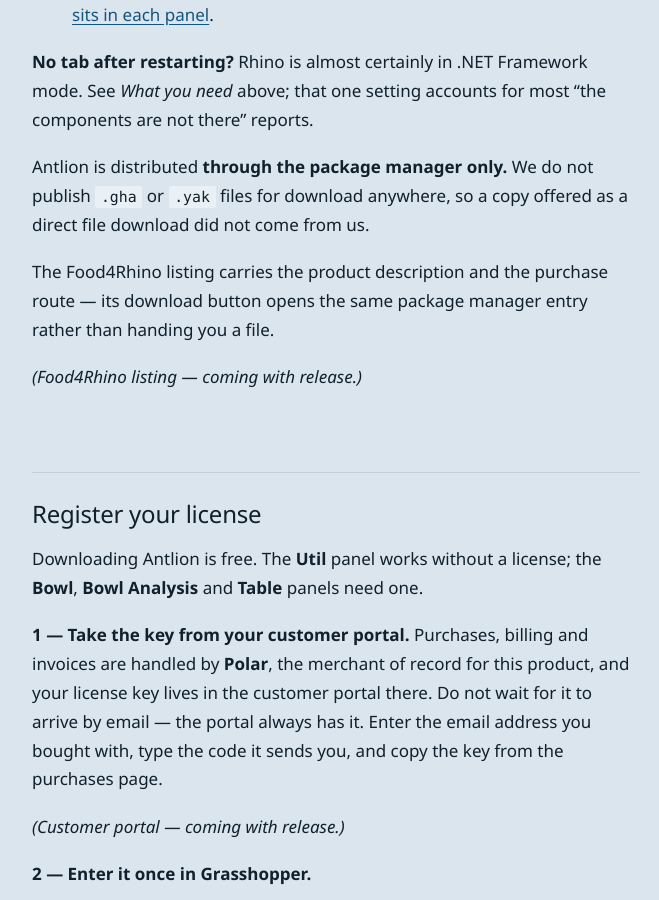
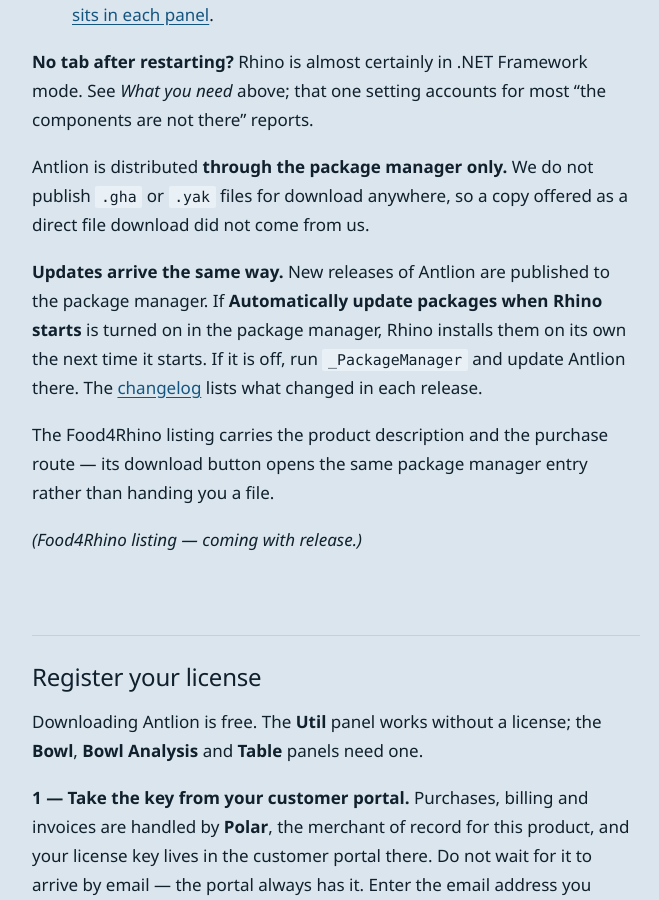
Before and after one commit to plugindevlab/plugindevlab.github.io, a Jekyll site: the page built from antlion/getting-started/index.md, in a window 1280 px wide and 900 px high, scrolled down 1386 px. Shown: the whole window, without its empty margins (40-699 px from the left). Built offline with Jekyll 4.4.1, drawn with Linux system fonts in a browser that asks for light colours.

Commit message:
Getting started says how updates arrive: through the package manager, on its own if Rhino is set to
The Install section now explains that new Antlion releases are published to the Rhino package
manager. With "Automatically update packages when Rhino starts" turned on, Rhino installs them
the next time it starts; with it off, you update Antlion from the package manager yourself. The
changelog page points back to that paragraph.

Co-Authored-By: Claude Opus 5.5 <noreply@anthropic.com>
Claude-Session: https://claude.ai/code/session_014f63QJavnrEjCotSbVXdcM

```diff
--- a/antlion/getting-started/index.md
+++ b/antlion/getting-started/index.md
@@ -45,6 +45,11 @@ Antlion is distributed **through the package manager only.** We do not publish `
 `.yak` files for download anywhere, so a copy offered as a direct file download did not come
 from us.
 
+**Updates arrive the same way.** New releases of Antlion are published to the package manager.
+If **Automatically update packages when Rhino starts** is turned on in the package manager,
+Rhino installs them on its own the next time it starts. If it is off, run `_PackageManager` and
+update Antlion there. The [changelog](../changelog/index.md) lists what changed in each release.
+
 The Food4Rhino listing carries the product description and the purchase route — its download
 button opens the same package manager entry rather than handing you a file.
 
```
Also changed, not shown: antlion/changelog/index.md (+3 -0 lines).
